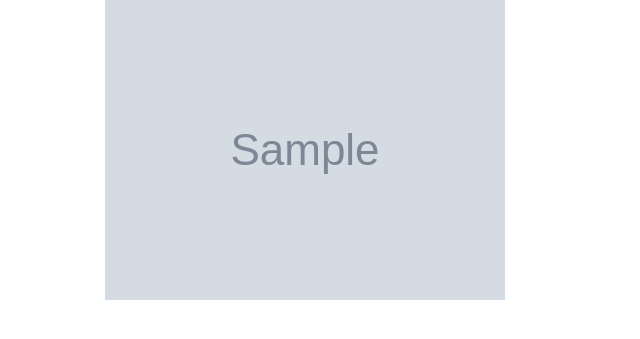
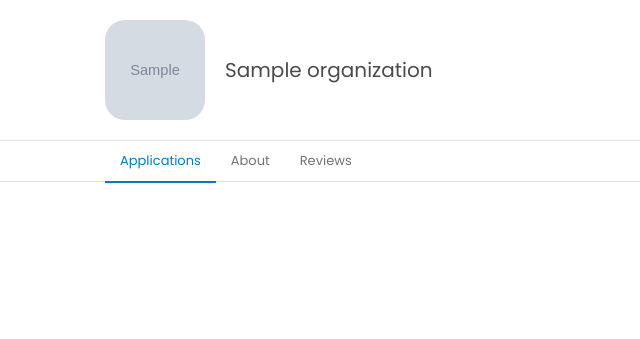
Before and after one commit to Tonyy18/keyforest, a Django app: page /market/seller/1 in a window 1280 px wide. Shown: the part 70-409 px from the top of the page, without its empty margins (0-640 px from the left). Run offline with Django 3.2, Linux system fonts and the light colour scheme; tables that the repository leaves empty hold one stand-in row (values such as "Sample post"); grey boxes marked "Sample" are stand-in pictures; parts of the project's set-up code (start-up, migrations or seed data) failed here and were passed over.

Commit message:
Seller page design. Header and subnav

```diff
--- a/apps/marketplace/views.py
+++ b/apps/marketplace/views.py
@@ -14,7 +14,7 @@ def searchPage(request, query):
         if(query):
             apps = api_utils.find_applications(query)
             data = apps
-    return render(request, "marketplace/search.html", {
+    return render(request, "marketplace/search_page.html", {
         "query": query,
         "data": json.dumps(data)
     })
--- a/static/css/marketplace.css
+++ b/static/css/marketplace.css
@@ -109,9 +109,6 @@ body > .container {
     display: flex;
     background-color: white;
 }
-.subnav .container {
-    text-align: center;
-}
 .subnav .collapse {
     display: inline-block;
 }
@@ -123,28 +120,32 @@ body > .container {
 .subnav .collapse ul:not(:first-child) {
     margin-left: 50px;
 }
-.subnav .collapse ul li,
-.subnav .collapse ul li .label {
+.subnav .collapse ul .subnav-item,
+.subnav .collapse ul .subnav-item .label {
     display: inline-block;
     line-height: 40px;
     font-size: 13px;
     cursor: default;
 }
-.subnav .collapse ul li,
-.subnav .collapse ul li .label,
-.subnav .collapse ul li .fas {
+.subnav .collapse ul .subnav-item,
+.subnav .collapse ul .subnav-item .label,
+.subnav .collapse ul .subnav-item .fas {
     color: #737373;
 }
-.subnav .collapse ul li {
+.subnav .collapse ul .subnav-item {
     padding: 0 15px;
 }
-.subnav .collapse ul li:hover,
-.subnav .collapse ul li.active,
-.subnav .collapse ul li:hover .label,
-.subnav .collapse ul li:hover .fas {
+.subnav .collapse ul .subnav-item:hover,
+.subnav .collapse ul .subnav-item.active,
+.subnav .collapse ul .subnav-item:hover .label,
+.subnav .collapse ul .subnav-item:hover .fas {
     color: var(--darker-blue);
 }
-.subnav .collapse ul li .fas {
+.subnav .collapse ul.link-nav .subnav-item.active {
+    border-bottom: 2px solid var(--darker-blue);
+    margin-bottom: -2px;
+}
+.subnav .collapse ul .subnav-item .fas {
     margin-left: 10px;
 }
 .subnav .collapse ul .active-border {
--- a/static/css/seller_page.css
+++ b/static/css/seller_page.css
@@ -1 +1,19 @@
-aa
+.seller-header {
+    border-bottom: 1px solid var(--light-border);
+    padding: 20px 0;
+}
+.seller-header .seller-profile {
+    display: flex;
+    align-items: center;
+    flex-grow: 1;
+}
+.seller-header .seller-profile img {
+    height: 100px;
+    width: 100px;
+    margin-right: 20px;
+    border-radius: 20%;
+}
+.seller-header .seller-profile h2 {
+    font-size: 20px;
+    font-weight: normal;
+}
--- a/static/js/marketplace.js
+++ b/static/js/marketplace.js
@@ -13,7 +13,7 @@ $(function() {
 const loader = $('<div class="tac"><img src="/static/images/loader.gif" class="loader"></div>');
 const no_search_results = $('<h2 class="tac no-results">No results found</h2>')
 function build_app_thumbnail(app) {
-    const parent = $('<a href="/market/app/' + app.id + '" class="app-thumb"></a>');
+    const parent = $('<a href="/market/seller/' + app.organization.id + '/app/' + app.id + '" class="app-thumb"></a>');
     const image = $('<div class="app-image" style="background-image: url(' + app.image + ')"></div>')
     const info = $('<div class="app-info"></div>')
     info.append($('<div class="left"></div>').append('<img src="' + app.organization.image + '">'));
--- a/templates/marketplace/navbar.html
+++ b/templates/marketplace/navbar.html
@@ -3,6 +3,8 @@
 {% block b_head %}
 <link rel="stylesheet" type="text/css" href="{% static 'css/marketplace.css'%}">
 <script src="{% static 'js/marketplace.js'%}"></script>
+{% block head %}
+{% endblock %}
 {% endblock %}
 {% block b_body %}
 <nav class="navbar" id="navbar">
@@ -50,6 +52,6 @@
         </ul>
     </div>
 </nav>
-{% block body%}
+{% block body %}
 {% endblock %}
 {% endblock %}
--- a/templates/marketplace/search.html
+++ b/templates/marketplace/search_page.html
@@ -6,15 +6,15 @@
         <div class="collapse">
             <ul class="border-slider">
                 <li class="active-border"></li>
-                <li class="active">
+                <li class="active subnav-item">
                     Applications
                 </li>
-                <li>
+                <li class="subnav-item">
                     Organizations
                 </li>
             </ul>
             <ul>
-                <li class="interactive">
+                <li class="interactive subnav-item">
                     <div class="label">By rate</div>
                     <i class="fas fa-sort"></i>
                 </li>
--- a/templates/marketplace/seller_page.html
+++ b/templates/marketplace/seller_page.html
@@ -1,9 +1,35 @@
 {% extends "marketplace/navbar.html" %}
 {% load static %}
+{% block head %}
+<link rel="stylesheet" type="text/css" href="{% static '/css/seller_page.css' %}">
+{% endblock %}
 {% block body %}
-<div class="container seller-page">
-    <div class="seller-header">
-        <img src="{{ org.image.url }}">
+<div class="seller-header">
+    <div class="container flex">
+        <div class="seller-profile">
+            <img src="{{ org.image.url }}">
+            <h2>{{org.name}}</h2>
+        </div>
     </div>
 </div>
+<nav class="subnav">
+    <div class="container">
+        <div class="collapse">
+            <ul class="link-nav">
+                <a href="/market/seller/{{org.id}}" class="active subnav-item">
+                    Applications
+                </a>
+                <a href="/market/seller/{{org.id}}/about" class="subnav-item">
+                    About
+                </a>
+                <a href="/market/seller/{{org.id}}/reviews" class="subnav-item">
+                    Reviews
+                </a>
+            </ul>
+        </div>
+    </div>
+</nav>
+<div class="app-body">
+
+</div>
 {% endblock %}
```
